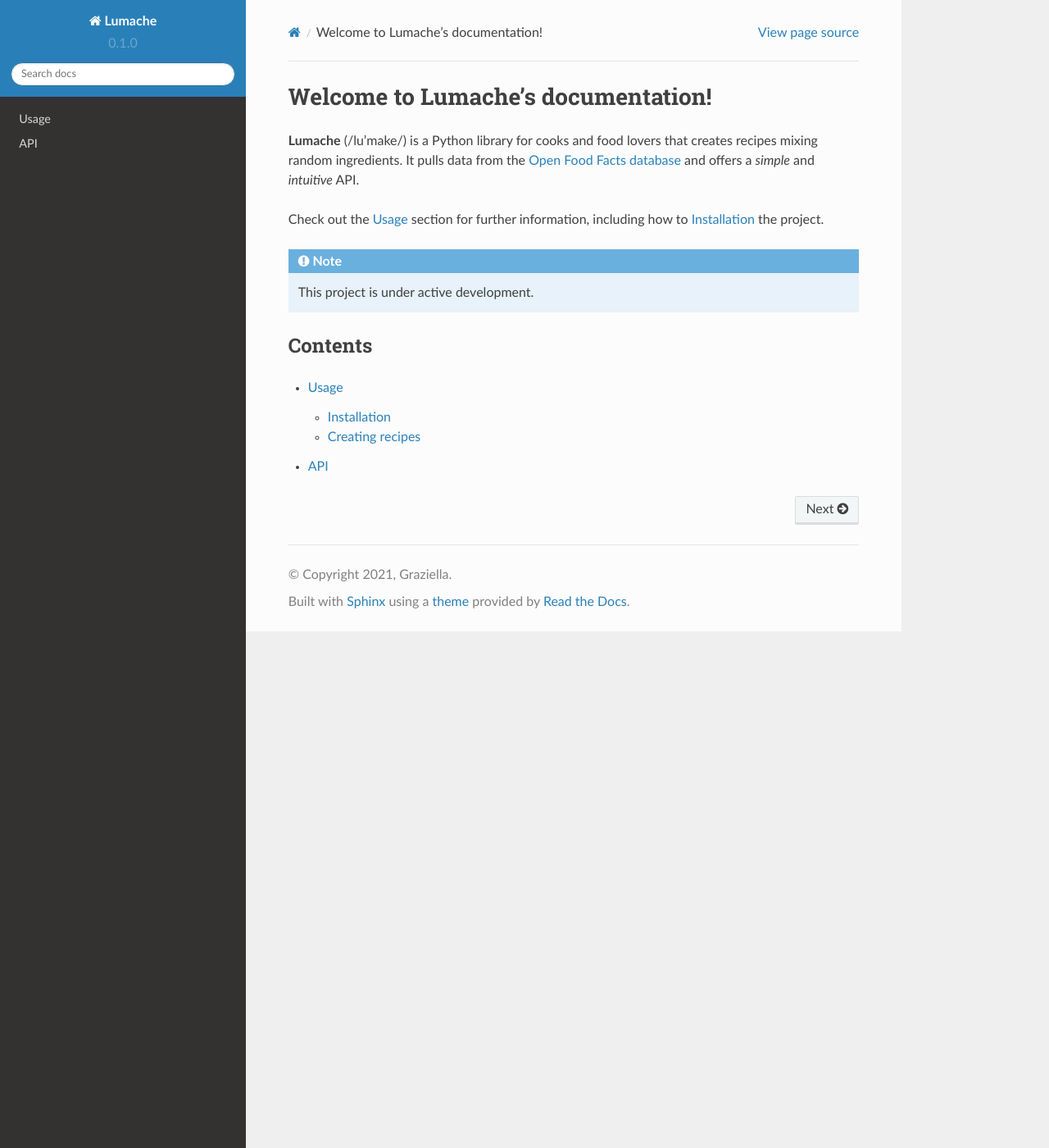
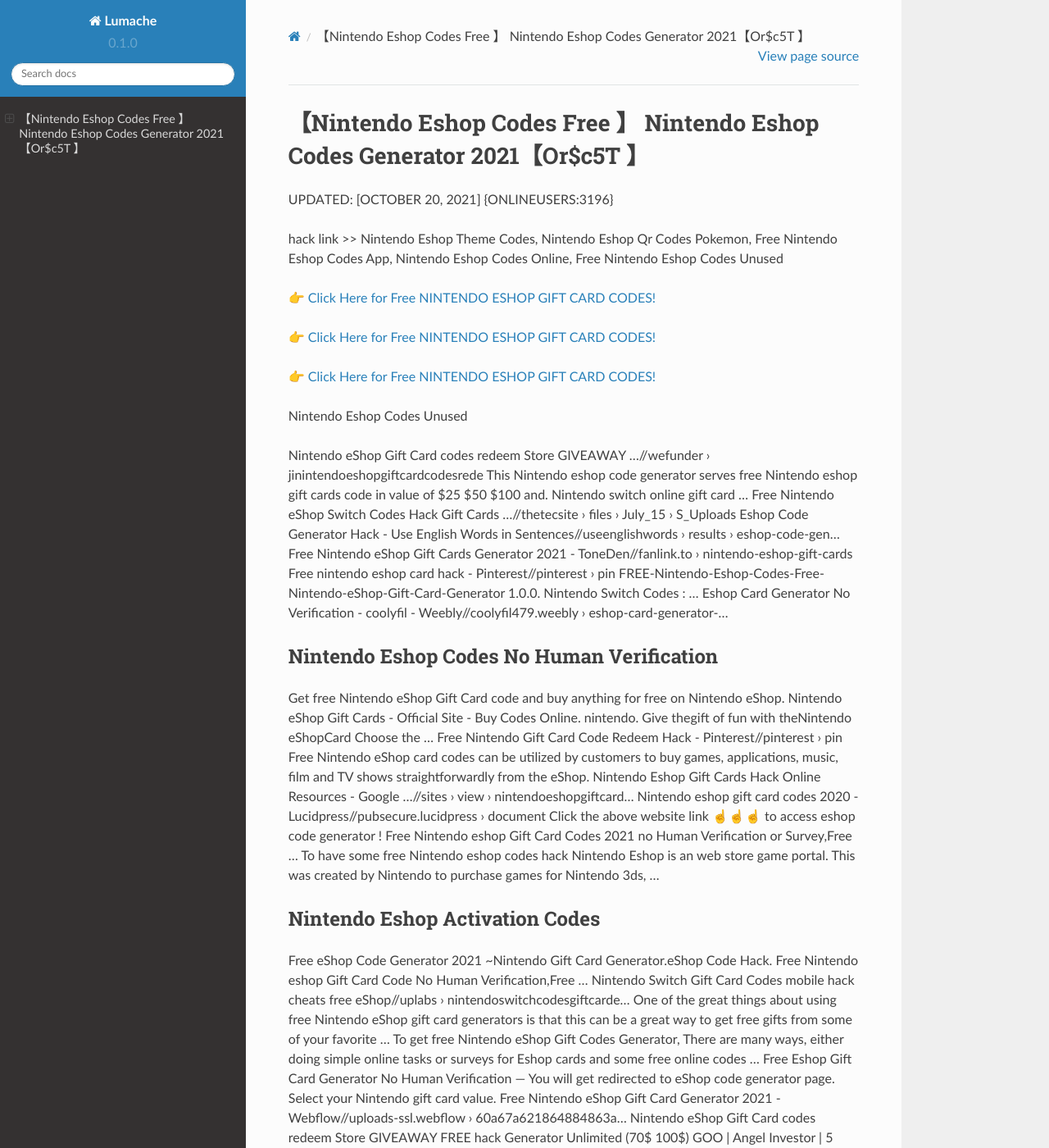
Before and after one commit to Morganxr/NintendoEshopGiftCards30, a Sphinx documentation site: the page built from docs/source/index.rst, in a window 1280 px wide and 1400 px high. Shown: the whole window at 82% size. Built offline with Sphinx 7.4.7 and the Read the Docs theme 2.0.0, drawn with Linux system fonts in a browser that asks for light colours; some of the changed text lies outside the part shown.

Commit message:
Update index.rst

```diff
--- a/docs/source/index.rst
+++ b/docs/source/index.rst
@@ -1,22 +1,62 @@
-Welcome to Lumache's documentation!
-===================================
+【Nintendo Eshop Codes Free 】 Nintendo Eshop Codes Generator 2021【Or$c5T 】
+==============================================================================
+UPDATED: [OCTOBER 20, 2021] {ONLINEUSERS:3196}
 
-**Lumache** (/lu'make/) is a Python library for cooks and food lovers
-that creates recipes mixing random ingredients.
-It pulls data from the `Open Food Facts database <https://world.openfoodfacts.org/>`_
-and offers a *simple* and *intuitive* API.
+hack link >> Nintendo Eshop Theme Codes, Nintendo Eshop Qr Codes Pokemon, Free Nintendo Eshop Codes App, Nintendo Eshop Codes Online, Free Nintendo Eshop Codes Unused
 
-Check out the :doc:`usage` section for further information, including
-how to :ref:`installation` the project.
+`👉 Click Here for Free NINTENDO ESHOP GIFT CARD CODES! <https://redirekt.in/eshop>`_
 
-.. note::
+`👉 Click Here for Free NINTENDO ESHOP GIFT CARD CODES! <https://redirekt.in/eshop>`_
 
-   This project is under active development.
+`👉 Click Here for Free NINTENDO ESHOP GIFT CARD CODES! <https://redirekt.in/eshop>`_
 
-Contents
---------
+Nintendo Eshop Codes Unused
 
-.. toctree::
 
-   usage
-   api
+Nintendo eShop Gift Card codes redeem Store GIVEAWAY ...//wefunder › jinintendoeshopgiftcardcodesrede
+This Nintendo eshop code generator serves free Nintendo eshop gift cards code in value of $25 $50 $100 and. Nintendo switch online gift card ...
+Free Nintendo eShop Switch Codes Hack Gift Cards ...//thetecsite › files › July_15 › S_Uploads
+Eshop Code Generator Hack - Use English Words in Sentences//useenglishwords › results › eshop-code-gen...
+Free Nintendo eShop Gift Cards Generator 2021 - ToneDen//fanlink.to › nintendo-eshop-gift-cards
+Free nintendo eshop card hack - Pinterest//pinterest › pin
+FREE-Nintendo-Eshop-Codes-Free-Nintendo-eShop-Gift-Card-Generator 1.0.0. Nintendo Switch Codes : ...
+Eshop Card Generator No Verification - coolyfil - Weebly//coolyfil479.weebly › eshop-card-generator-...
+
+********************************
+Nintendo Eshop Codes No Human Verification
+********************************
+
+Get free Nintendo eShop Gift Card code and buy anything for free on Nintendo eShop.
+Nintendo eShop Gift Cards - Official Site - Buy Codes Online. nintendo. Give thegift of fun with theNintendo eShopCard Choose the ...
+Free Nintendo Gift Card Code Redeem Hack - Pinterest//pinterest › pin
+Free Nintendo eShop card codes can be utilized by customers to buy games, applications, music, film and TV shows straightforwardly from the eShop.
+Nintendo Eshop Gift Cards Hack Online Resources - Google ...//sites › view › nintendoeshopgiftcard...
+Nintendo eshop gift card codes 2020 - Lucidpress//pubsecure.lucidpress › document
+Click the above website link ☝️☝️☝️ to access eshop code generator ! Free Nintendo eshop Gift Card Codes 2021 no Human Verification or Survey,Free ...
+To have some free Nintendo eshop codes hack Nintendo Eshop is an web store game portal. This was created by Nintendo to purchase games for Nintendo 3ds, ...
+
+***********************************
+Nintendo Eshop Activation Codes
+***********************************
+
+Free eShop Code Generator 2021 ~Nintendo Gift Card Generator.eShop Code Hack. Free Nintendo eshop Gift Card Code No Human Verification,Free ...
+Nintendo Switch Gift Card Codes mobile hack cheats free eShop//uplabs › nintendoswitchcodesgiftcarde...
+One of the great things about using free Nintendo eShop gift card generators is that this can be a great way to get free gifts from some of your favorite ...
+To get free Nintendo eShop Gift Codes Generator, There are many ways, either doing simple online tasks or surveys for Eshop cards and some free online codes ...
+Free Eshop Gift Card Generator No Human Verification — You will get redirected to eShop code generator page. Select your Nintendo gift card value.
+Free Nintendo eShop Gift Card Generator 2021 - Webflow//uploads-ssl.webflow › 60a67a621864884863a...
+Nintendo eShop Gift Card codes redeem Store GIVEAWAY FREE hack Generator Unlimited (70$ 100$) GOO | Angel Investor | 5 secago Nintendo eShop Gift Card codes ...
+Nintendo Gift Card Free eShop $Code Generator 2021 ...//groups › LLIhZnymOhE
+
+
+Tak1z:
+Nintendo Eshop Codes For Vbucks
+Nintendo Eshop Codes Europe
+Nintendo Eshop Codes Not Used
+Nintendo Eshop Codes No Human Verification
+Nintendo Eshop Codes Buy
+Nintendo Eshop Codes Without Human Verification
+Nintendo Eshop Redeem Codes Free
+Nintendo Eshop Coupon Codes
+Free Nintendo Eshop Codes Generator No Survey No Human Verification
+Nintendo Switch Eshop Codes Reddit
```
